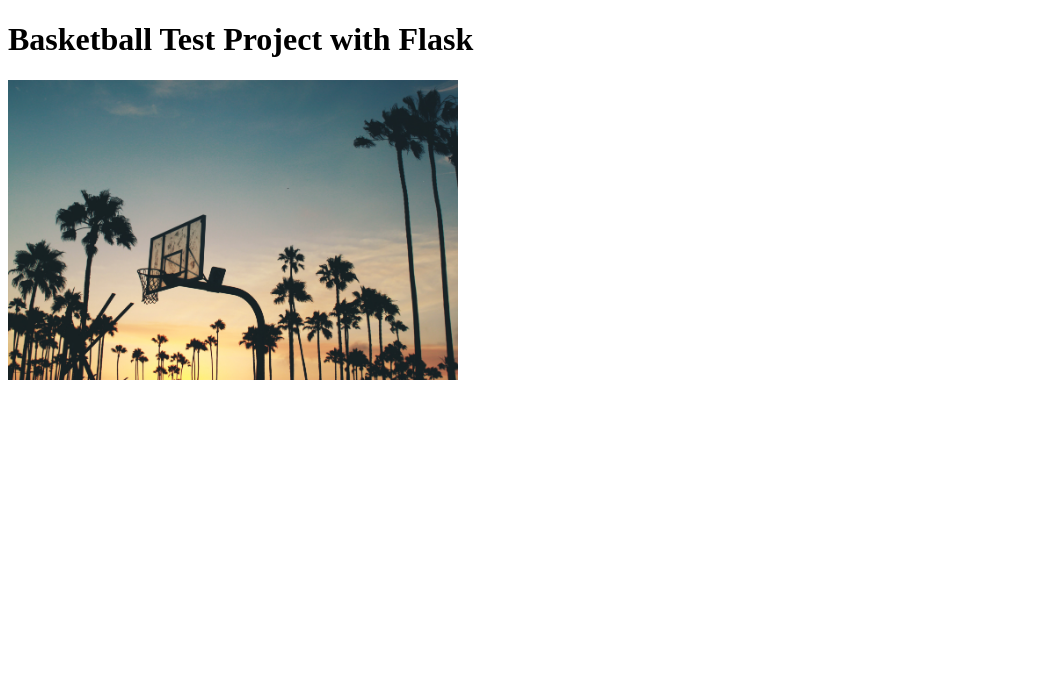
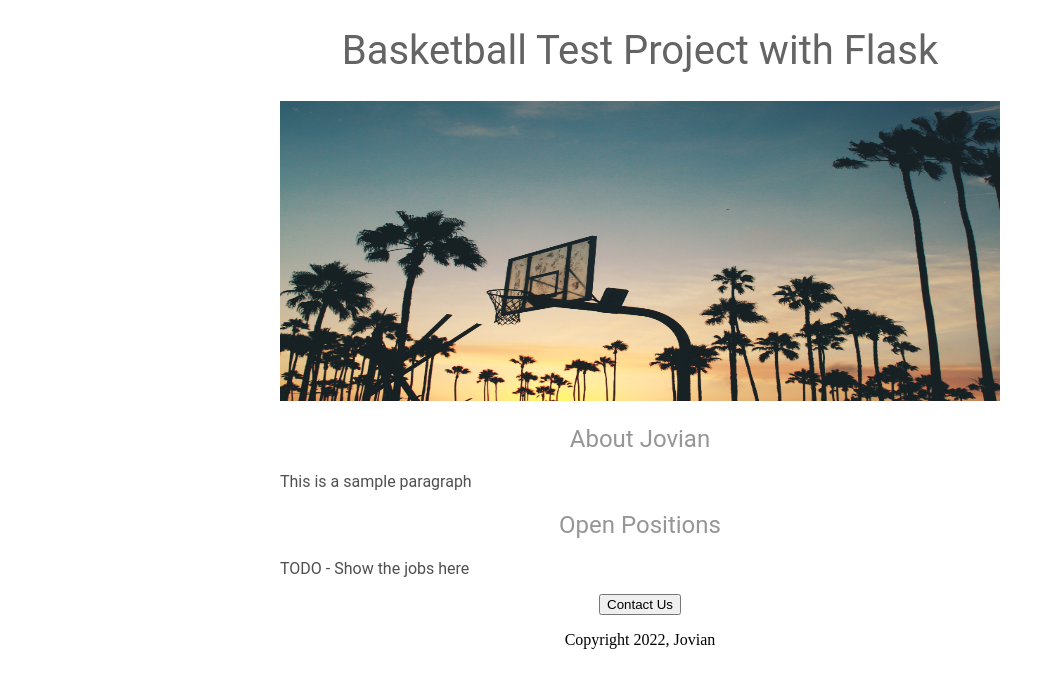
Before and after one commit to Kevbly13/flask-test, a Python web app: template templates/home.html in a window 1280 px wide. Shown: the top 688 px of the page, without its empty margins (0-1055 px from the left). Run offline with Jinja, Linux system fonts and the light colour scheme; the template is opened without the code that fills it, so the values that code supplies are empty.

Commit message:
Added HTML and CSS

```diff
--- a/templates/home.html
+++ b/templates/home.html
@@ -5,9 +5,53 @@
   <meta http-equiv="X-UA-Compatible" content="IE=edge">
   <meta name="viewport" content="width=device-width, initial-scale=1.0">
   <title>Flask Test Project</title>
+  <style>
+    h1 {
+      font-size: 40px;
+      font-family: Roboto;
+      font-weight: normal;
+      color: rgb(100, 100 , 100);
+      text-align: center;
+    }
+    h2 {
+      font: size; 32px;
+      font-family: Roboto;
+      color: rgb(150, 150, 150);
+      text-align: center;
+      font-weight: normal;
+    }
+    .bodytext {
+      font: size; 24px;
+      font-family: Roboto;
+      color: rgb(80, 80, 80);
+    }
+
+    #banner {
+      width: 100%;
+      height: 300px;
+      obcoverfit: cover;
+    }
+
+    #container {
+      max-width: 720px;
+      margin: 0 auto;
+    }
+  </style>
 </head>
 <body>
-  <h1>Basketball Test Project with Flask</h1>
-  <img src="https://flask-test.kevbly13.repl.co/static/bball.jpg" height="300">
+  <div id="container">
+    <h1>Basketball Test Project with Flask</h1>
+    <img id="banner" src="https://flask-test.kevbly13.repl.co/static/bball.jpg">
+    <h2>About Jovian</h2>
+    <p class="bodytext">
+      This is a sample paragraph
+    </p>
+    <h2>Open Positions</h2>
+    <p class = "bodytext">TODO - Show the jobs here</p>
+    <div style="text-align:center;">
+      <button>Contact Us</button>
+      <p>Copyright 2022, Jovian</p>
+    </div>
+  </div>
 </body>
 </html>
```
